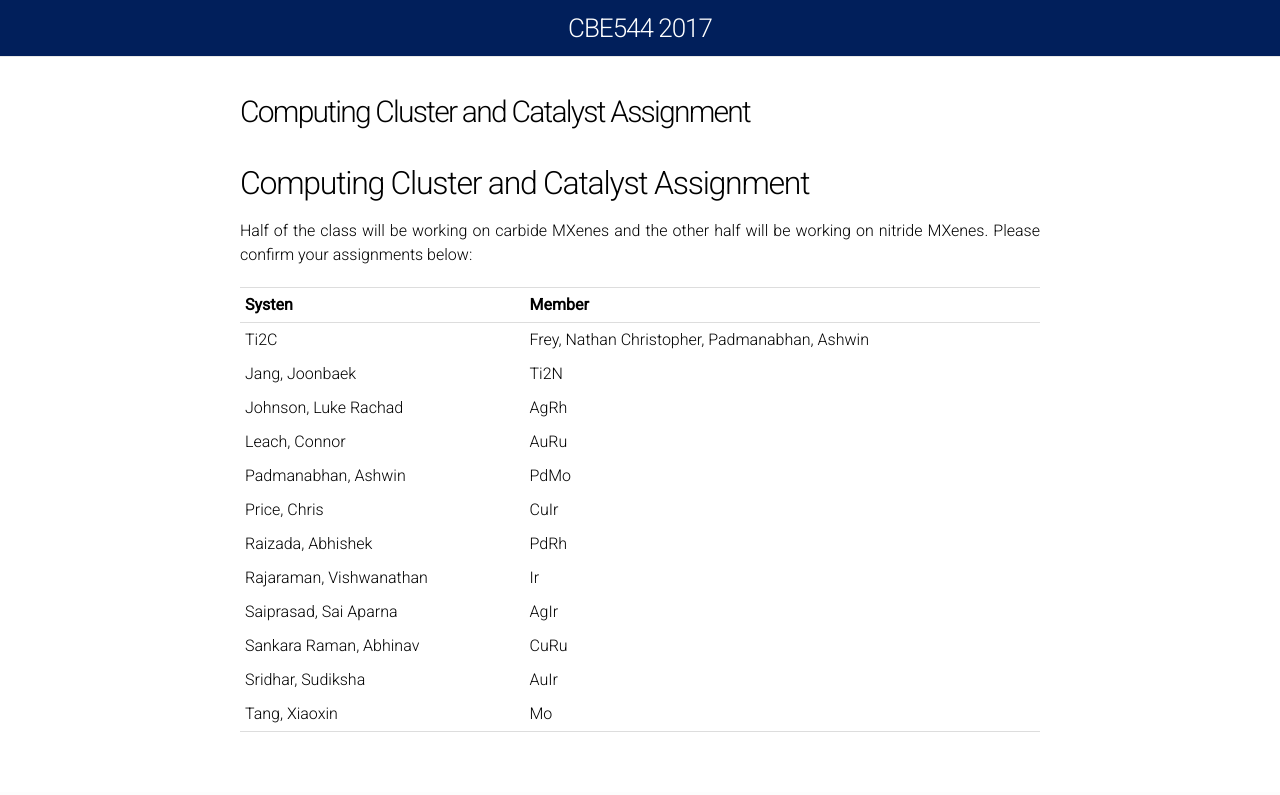
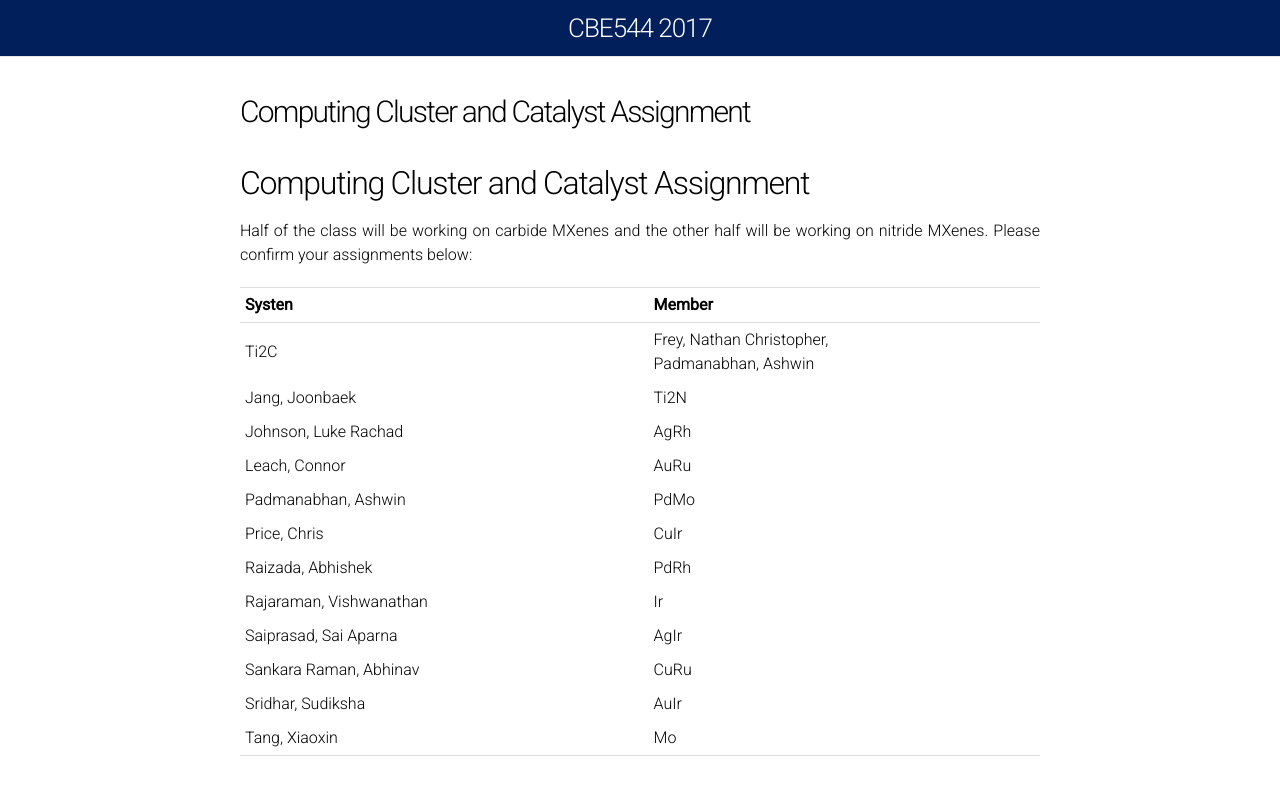
Before and after one commit to vojale/CBE544-2018.github.io, a Jekyll site: the page built from ProjectAssignments.md, in a window 1280 px wide. Shown: the top 795 px of the page. Built offline with Jekyll 4.4.1, drawn with Linux system fonts in a browser that asks for light colours; our own code applies the rules of GitHub Pages for plain Markdown files.

```diff
--- a/ProjectAssignments.md
+++ b/ProjectAssignments.md
@@ -44,7 +44,7 @@ table#t01 th    {
 </tr>
 <tr>
     <td>Ti2C</td>
-    <td>Frey, Nathan Christopher,
+    <td>Frey, Nathan Christopher,<br>
         Padmanabhan, Ashwin </td>
 </tr>
 <tr>
```
